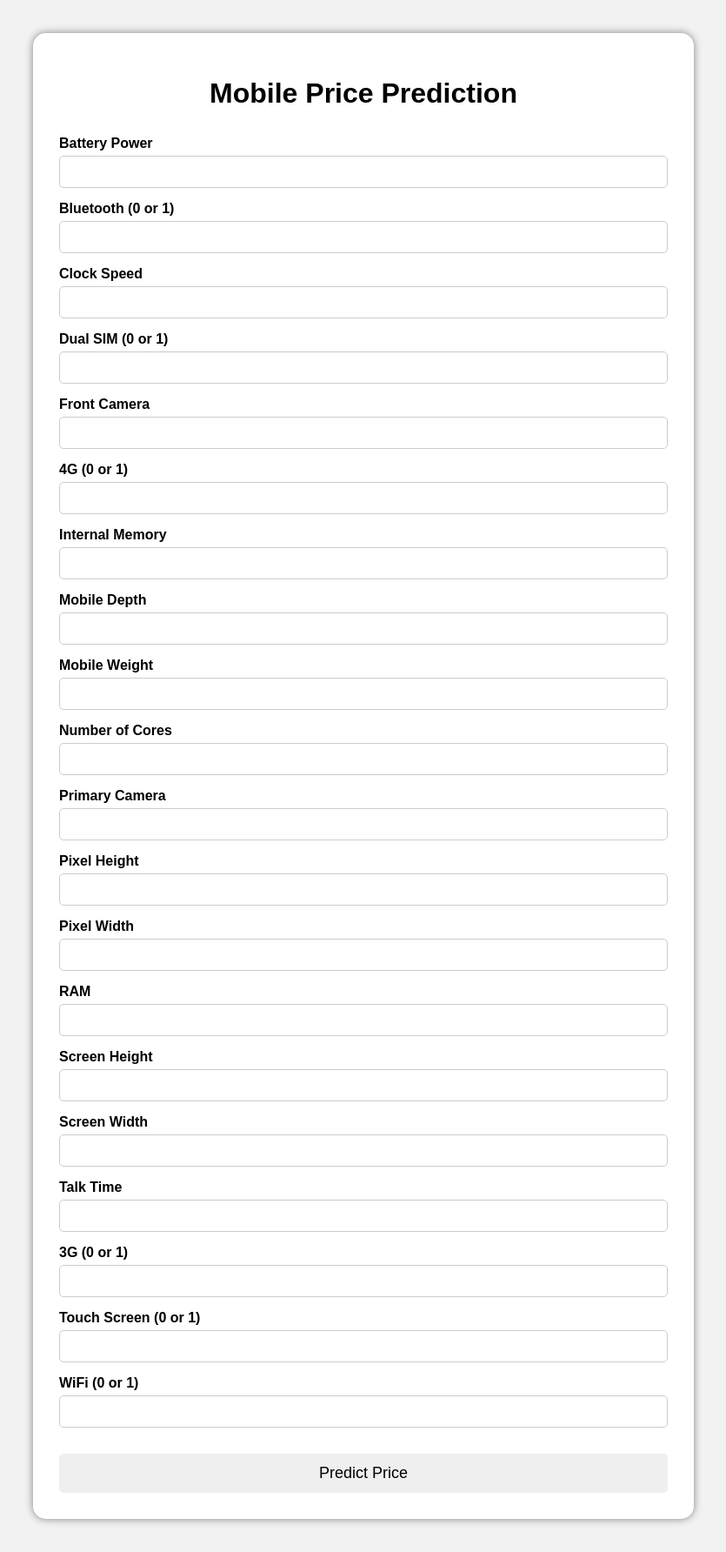
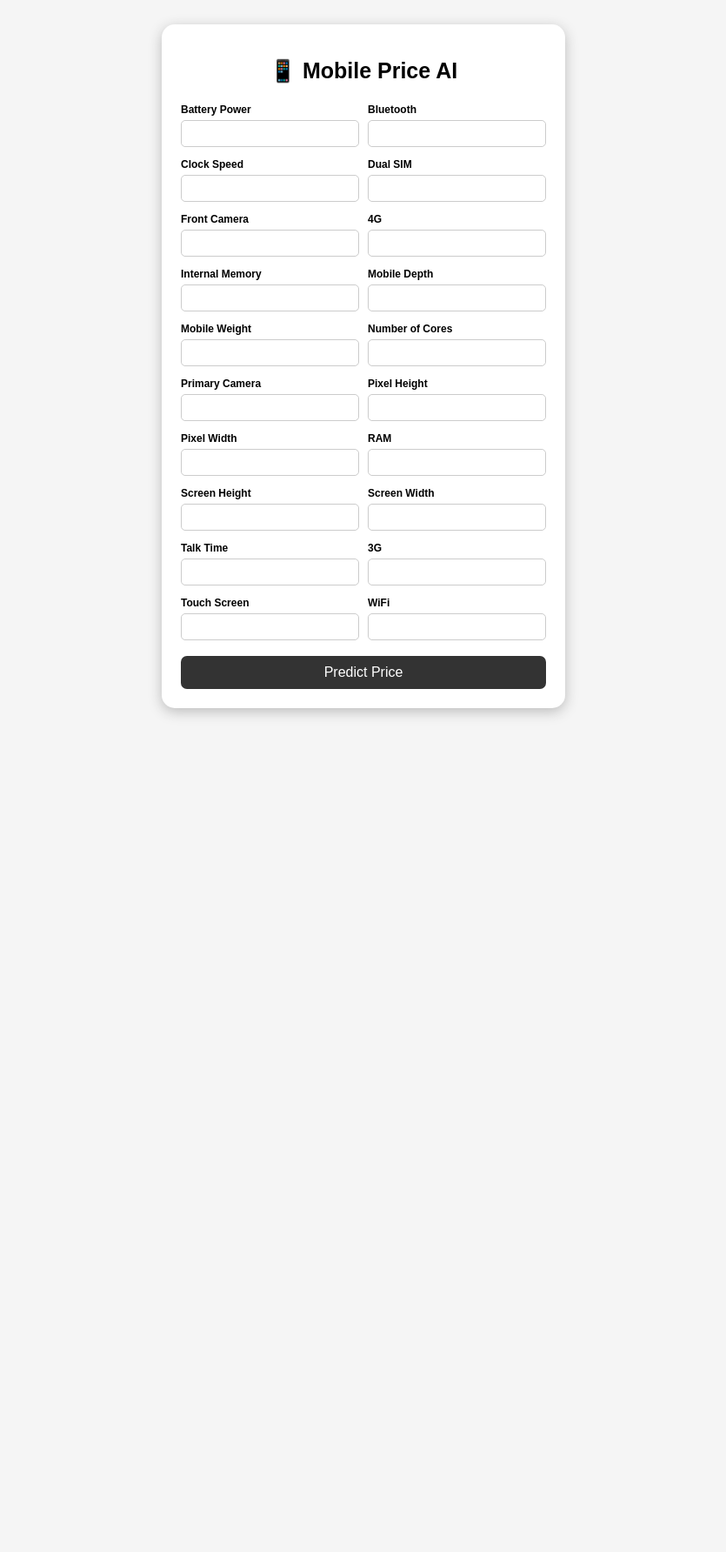
Before and after one commit to 19Varsha2007/mobile_price_random_forest, a Flask app: page / in a window 1280 px wide. Shown: the whole page at 87% size, without its empty margins (222-1057 px from the left). After the commit the page ends 824 px from the top, so only its background shows below. Run offline with Flask 3, Linux system fonts and the light colour scheme.

Commit message:
Update index.html

```diff
--- a/templates/index.html
+++ b/templates/index.html
@@ -1,43 +1,45 @@
 <!DOCTYPE html>
 <html>
 <head>
-    <title>Mobile Price Prediction</title>
+    <title>Mobile Price AI</title>
 
     <style>
-
         body {
-            font-family: Arial, sans-serif;
-            background-color: #f2f2f2;
-            padding: 30px;
+            font-family: Arial;
+            background: #f5f5f5;
+            padding: 20px;
         }
 
         .container {
-            width: 700px;
+            width: 420px;
             margin: auto;
-            background-color: white;
-            padding: 30px;
+            background: white;
+            padding: 22px;
             border-radius: 15px;
-            box-shadow: 0px 0px 10px gray;
+            box-shadow: 0 4px 15px #bbb;
         }
 
         h1 {
             text-align: center;
-            margin-bottom: 30px;
+            font-size: 25px;
+            margin-bottom: 20px;
         }
 
-        .input-box {
-            margin-bottom: 15px;
+        .grid {
+            display: grid;
+            grid-template-columns: 1fr 1fr;
+            gap: 10px;
         }
 
         label {
-            display: block;
+            font-size: 12px;
             font-weight: bold;
-            margin-bottom: 5px;
         }
 
         input {
             width: 100%;
-            padding: 10px;
+            padding: 7px;
+            margin-top: 4px;
             box-sizing: border-box;
             border: 1px solid #ccc;
             border-radius: 5px;
@@ -45,21 +47,29 @@
 
         button {
             width: 100%;
-            padding: 12px;
-            margin-top: 15px;
-            font-size: 18px;
+            padding: 10px;
+            margin-top: 18px;
+            border: none;
+            border-radius: 7px;
+            background: #333;
+            color: white;
+            font-size: 16px;
             cursor: pointer;
-            border: none;
-            border-radius: 5px;
+        }
+
+        button:hover {
+            background: #555;
         }
 
         .result {
             text-align: center;
-            margin-top: 25px;
-            font-size: 24px;
+            margin-top: 18px;
+            padding: 12px;
+            background: #f0f0f0;
+            border-radius: 8px;
+            font-size: 18px;
             font-weight: bold;
         }
-
     </style>
 </head>
 
@@ -67,128 +77,122 @@
 
 <div class="container">
 
-    <h1>Mobile Price Prediction</h1>
+    <h1>📱 Mobile Price AI</h1>
 
     <form action="/predict" method="POST">
 
-        <div class="input-box">
+        <div class="grid">
+
+            <div>
                 <label>Battery Power</label>
                 <input type="number" name="battery_power" required>
             </div>
 
-        <div class="input-box">
-            <label>Bluetooth (0 or 1)</label>
+            <div>
+                <label>Bluetooth</label>
                 <input type="number" name="blue" required>
             </div>
 
-        <div class="input-box">
+            <div>
                 <label>Clock Speed</label>
                 <input type="number" step="any" name="clock_speed" required>
             </div>
 
-        <div class="input-box">
-            <label>Dual SIM (0 or 1)</label>
+            <div>
+                <label>Dual SIM</label>
                 <input type="number" name="dual_sim" required>
             </div>
 
-        <div class="input-box">
+            <div>
                 <label>Front Camera</label>
                 <input type="number" name="fc" required>
             </div>
 
-        <div class="input-box">
-            <label>4G (0 or 1)</label>
+            <div>
+                <label>4G</label>
                 <input type="number" name="four_g" required>
             </div>
 
-        <div class="input-box">
+            <div>
                 <label>Internal Memory</label>
                 <input type="number" name="int_memory" required>
             </div>
 
-        <div class="input-box">
+            <div>
                 <label>Mobile Depth</label>
                 <input type="number" step="any" name="m_dep" required>
             </div>
 
-        <div class="input-box">
+            <div>
                 <label>Mobile Weight</label>
                 <input type="number" name="mobile_wt" required>
             </div>
 
-        <div class="input-box">
+            <div>
                 <label>Number of Cores</label>
                 <input type="number" name="n_cores" required>
             </div>
 
-        <div class="input-box">
+            <div>
                 <label>Primary Camera</label>
                 <input type="number" name="pc" required>
             </div>
 
-        <div class="input-box">
+            <div>
                 <label>Pixel Height</label>
                 <input type="number" name="px_height" required>
             </div>
 
-        <div class="input-box">
+            <div>
                 <label>Pixel Width</label>
                 <input type="number" name="px_width" required>
             </div>
 
-        <div class="input-box">
+            <div>
                 <label>RAM</label>
                 <input type="number" name="ram" required>
             </div>
 
-        <div class="input-box">
+            <div>
                 <label>Screen Height</label>
                 <input type="number" name="sc_h" required>
             </div>
 
-        <div class="input-box">
+            <div>
                 <label>Screen Width</label>
                 <input type="number" name="sc_w" required>
             </div>
 
-        <div class="input-box">
+            <div>
                 <label>Talk Time</label>
                 <input type="number" name="talk_time" required>
             </div>
 
-        <div class="input-box">
-            <label>3G (0 or 1)</label>
+            <div>
+                <label>3G</label>
                 <input type="number" name="three_g" required>
             </div>
 
-        <div class="input-box">
-            <label>Touch Screen (0 or 1)</label>
+            <div>
+                <label>Touch Screen</label>
                 <input type="number" name="touch_screen" required>
             </div>
 
-        <div class="input-box">
-            <label>WiFi (0 or 1)</label>
+            <div>
+                <label>WiFi</label>
                 <input type="number" name="wifi" required>
             </div>
 
-        <button type="submit">
-            Predict Price
-        </button>
+        </div>
+
+        <button type="submit">Predict Price</button>
 
     </form>
 
     {% if prediction %}
-
     <div class="result">
-
-            Predicted Price Range:
-
-            <br><br>
-
-            {{ prediction }}
-
+        💡 {{ prediction }}
     </div>
-
     {% endif %}
 
 </div>
```
Lines whose indentation alone changed are shown as unchanged.
